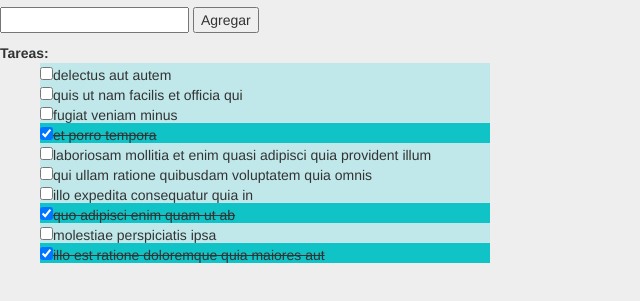
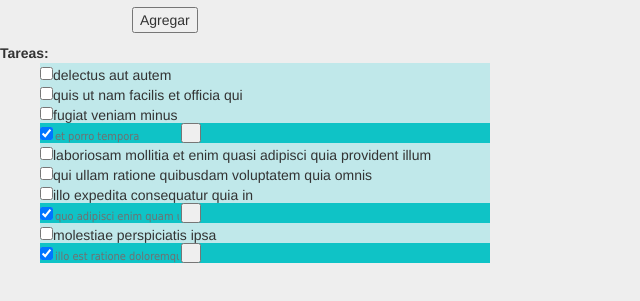
Before and after one commit to aledriandev/lista-tareas, a plain HTML site: page index.html in a window 1280 px wide. Shown: the part 103-404 px from the top of the page, without its empty margins (0-640 px from the left). Drawn offline with nearby package versions, Linux system fonts and the light colour scheme.

Commit message:
Agregar funcionalidades de Editar y eliminar

```diff
--- a/assets/css/main.css
+++ b/assets/css/main.css
@@ -14,3 +14,21 @@ ul li{
 ul {
 	list-style-type: none;
 }
+
+button.edit {
+	height: 20px;
+  	width: 20px;
+}
+
+button.elimin {
+	height: 20px;
+  	width: 20px;
+}
+
+input {
+	font-family: Tahoma, Verdana, Arial;
+	font-size: 11px;
+	color: #707070;
+	background-color: transparent;
+	border-width:0;
+}
--- a/assets/js/main.js
+++ b/assets/js/main.js
@@ -24,7 +24,9 @@ function Lista(){
 		for (var i = 0; i < this.tareasPendientes.length; i++) {
         var tareaPendiente = this.tareasPendientes[i]
         if (tareaPendiente.completed)
-				lista += "<li style='background-color:#0fc3c6'><input type='checkbox' class='toDo' " + "value='"  + i + "' checked><del>"+tareaPendiente.title+"</del></li>"
+				lista += "<li style='background-color:#0fc3c6'><input type='checkbox' class='toDo' " +
+                 "value='"  + i + "' checked><del><input type='text' value ='"+tareaPendiente.title+ "'/>"+
+                 "</del><button url='edit.png' class='edit' align='right'></button></li>"
         else
         lista += "<li><input type='checkbox' class='toDo' " + "value='"  + i + "''>"+tareaPendiente.title+"</li>"
     }
```
Also changed, not shown: assets/imagen/edit.png (added), assets/js/edit.png (added).
